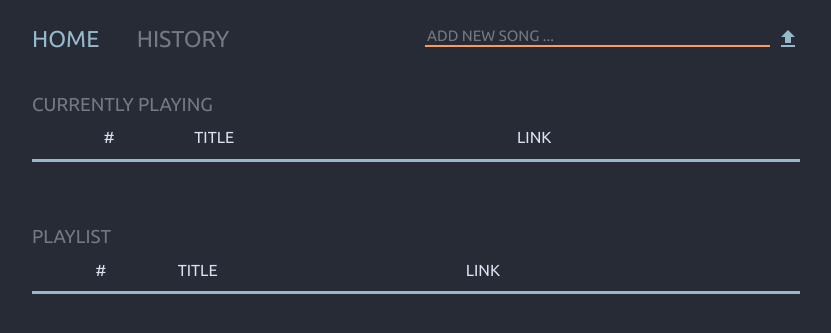
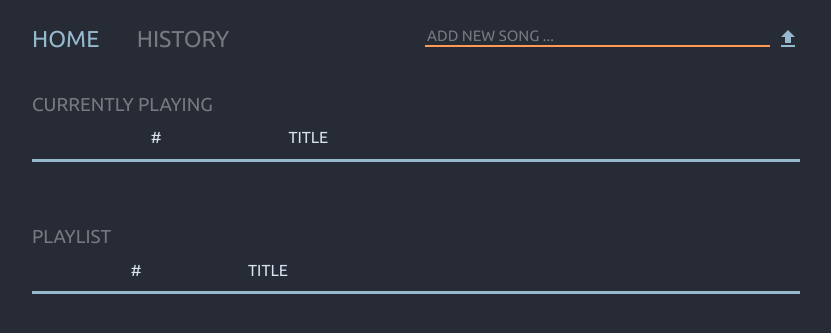
Before and after one commit to amirsahabi/djesaac, a Flask app: page / in a window 1280 px wide. Shown: the top 333 px of the page, without its empty margins (224-1055 px from the left). Run offline with Flask 2, Linux system fonts and the light colour scheme; data comes from the database, SQL or seed files in the repository; data that the repository does not hold is empty; parts of the project's set-up code (start-up, migrations or seed data) failed here and were passed over.

Commit message:
Removed "Links" column because of space. Song titles are now also links to song source.

```diff
--- a/app/templates/home.html
+++ b/app/templates/home.html
@@ -95,7 +95,6 @@
         <tr class="tableheaderrow" >
             <th>#</th>
             <th>Title</th>
-            <th>Link</th>
         </tr>
         {% if songs|length != 0 %}
             {% for i in range(1)%}
@@ -108,8 +107,8 @@
                 {% endif %}
                 <i class="material-icons"><span class='skipsong' onClick='skipSong("{{songs[0].uuid}}")'>skip_next</span></i>
                 </td>
-                <td class="songtitlecolumn">{{songs[i].songTitle}}</td>
-                <td class="songlinkcolumn"><a id=table_link href="{{songs[i].songLink}}">Link</a></td>
+                <td class="songtitlecolumn"> <a id=table_link href="{{songs[i].songLink}}">{{songs[i].songTitle}}</a> </td>
+
             </tr>
             {% endfor %}
         {% endif %}
@@ -121,15 +120,13 @@
         <tr class="tableheaderrow">
             <th>#</th>
             <th>Title</th>
-            <th>Link</th>
             <th></th>
         </tr>
         {% if songs|length != 0 %}
             {% for i in range(1,songs|length)%}
             <tr class="tabledatarow">
                 <td class="queueindexcolumn">{{loop.index0+1}}</td>
-                <td class="songtitlecolumn">{{songs[i].songTitle}}</td>
-                <td class="songlinkcolumn"><a id="table_link" href="{{songs[i].songLink}}">Link</a></td>
+                <td class="songtitlecolumn"> <a id=table_link href="{{songs[i].songLink}}">{{songs[i].songTitle}}</a> </td>
                 <td class="removebuttoncolumn"><i class="material-icons"><span class='remove' id="{{songs[i].uuid}}" onclick="removeSongFromQueue('{{songs[i].uuid}}')">remove_circle_outline</span></i></td>
             </tr>
             {% endfor %}
```
